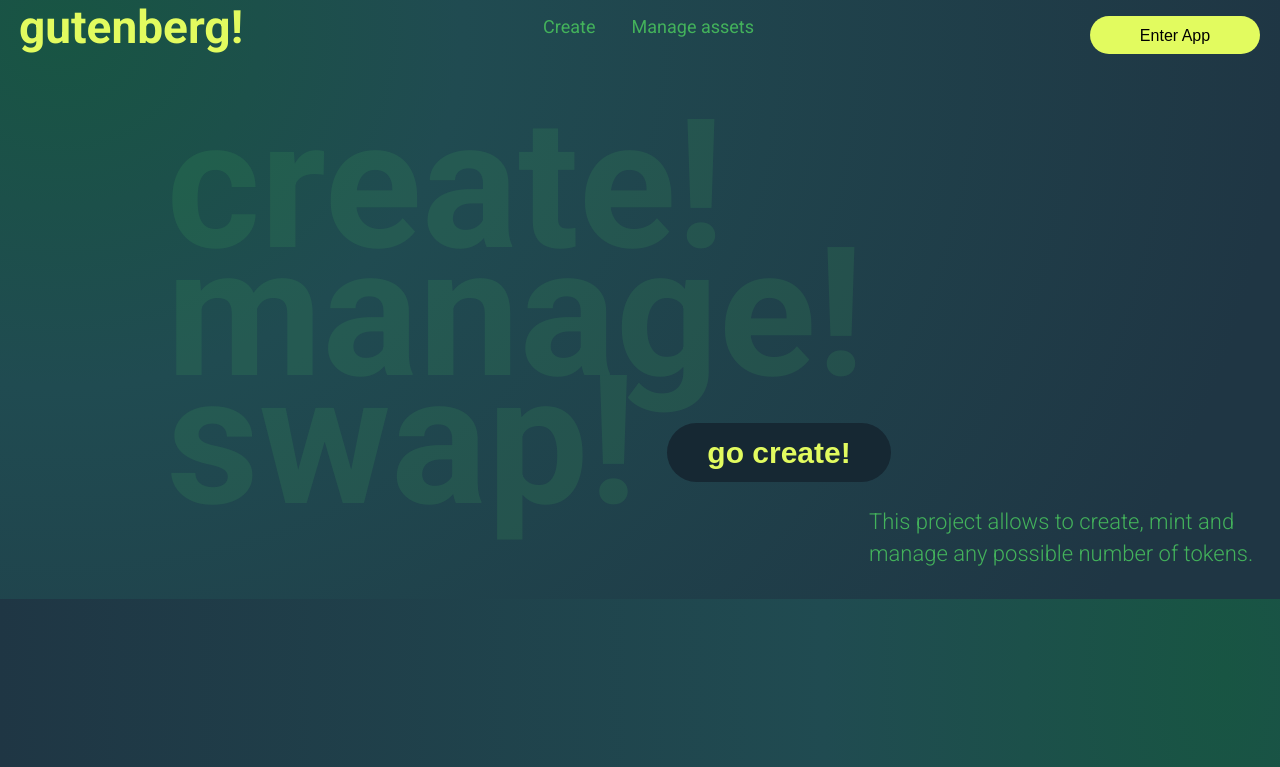
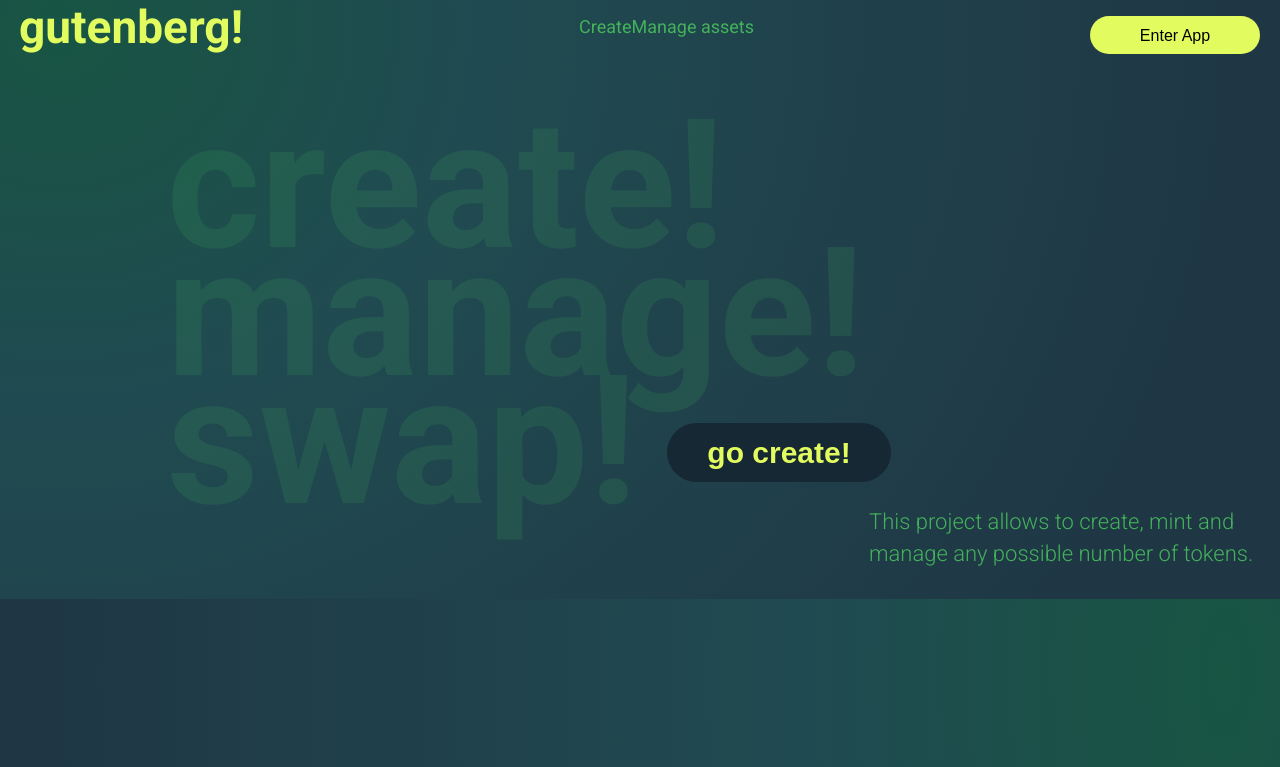
Before and after one commit to diekuche/gutenberg, a React (Create React App) app: page /old in a window 1280 px wide. Shown: the top 767 px of the page. Built offline with nearby package versions, Linux system fonts and the light colour scheme.

Commit message:
fix mistake V2

```diff
--- a/src/components/HeaderSpoiler/index.module.css
+++ b/src/components/HeaderSpoiler/index.module.css
@@ -17,6 +17,7 @@
 }
 
 .middle {
+  display: flex;
   font-family: "Roboto";
   font-style: normal;
   font-weight: 400;
@@ -40,6 +41,6 @@
   margin-right: 20px;
 }
 
-span {
+.name {
   margin-right: 36px;
 }
```
